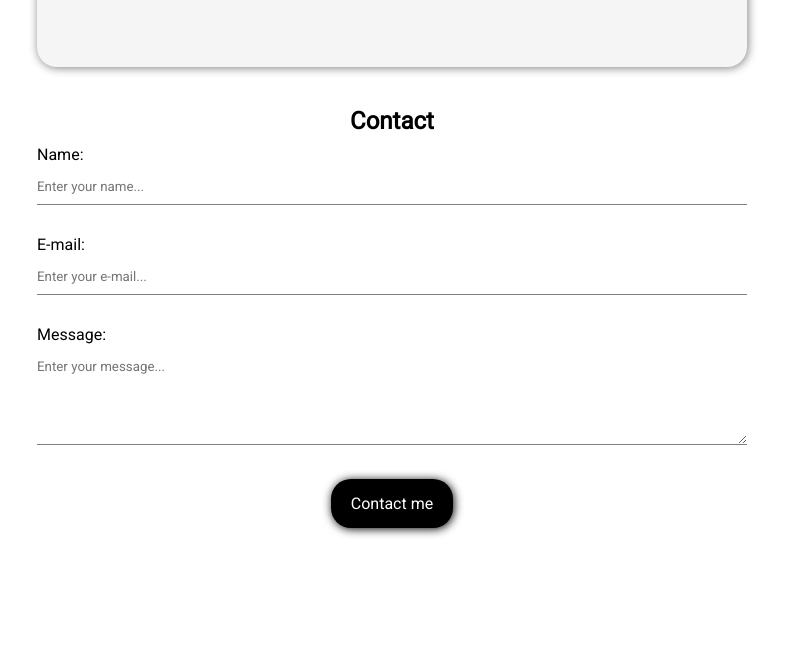
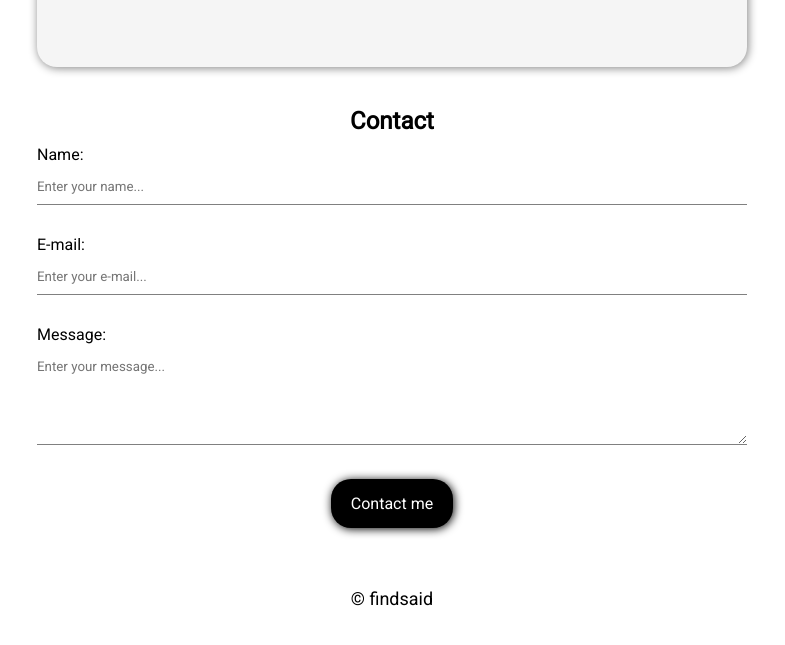
Before and after one commit to findsaid/findsaid.github.io, a plain HTML site: page index.html in a window 1280 px wide. Shown: the part 561-1206 px from the top of the page, without its empty margins (248-1033 px from the left). Before the commit the page ends 1149 px from the top, so only its background shows below. Drawn offline with Linux system fonts and the light colour scheme.

Commit message:
add copy

```diff
--- a/index.html
+++ b/index.html
@@ -101,6 +101,9 @@
             </div>
         </div>
     </div>
+    <footer class="box">
+        <a class="link" href="https://findsaid.github.io/">© findsaid</a>
+    </footer>
     <script src="js/script.js"></script>
 </body>
 
```
